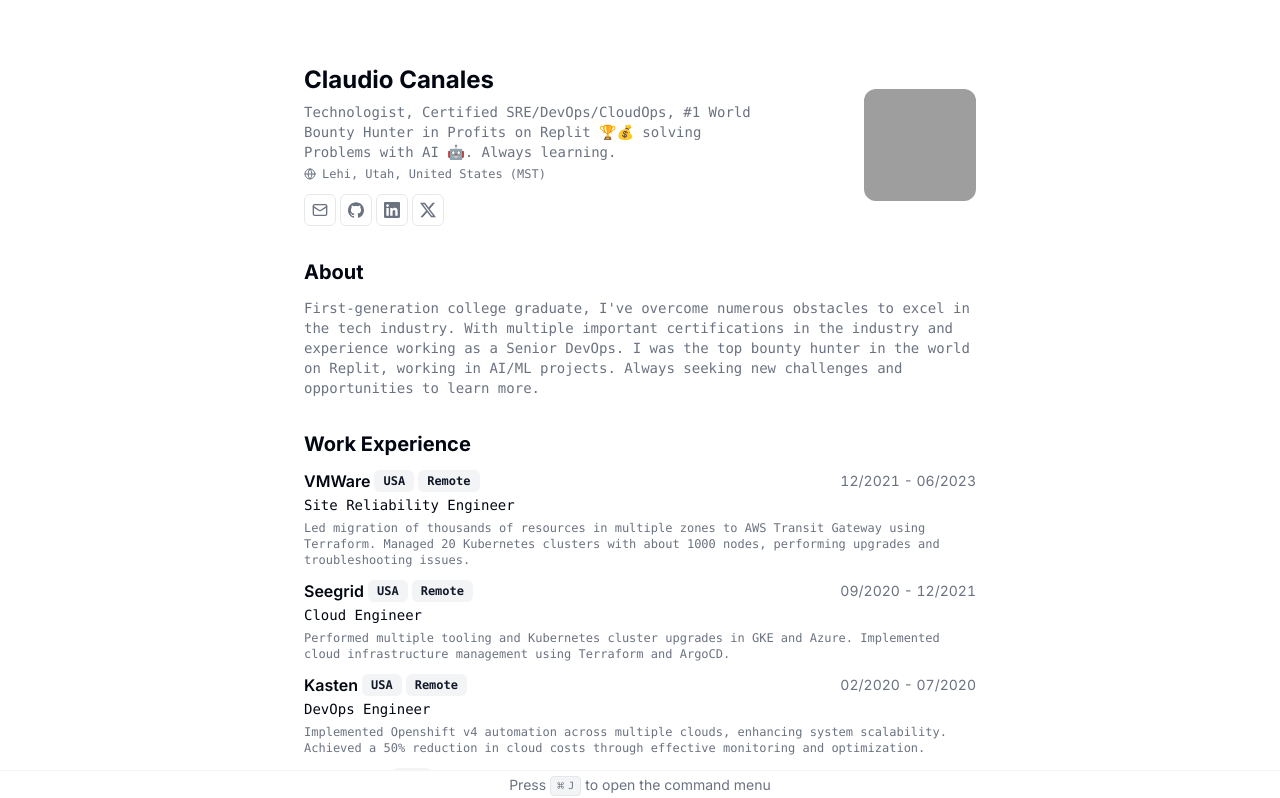
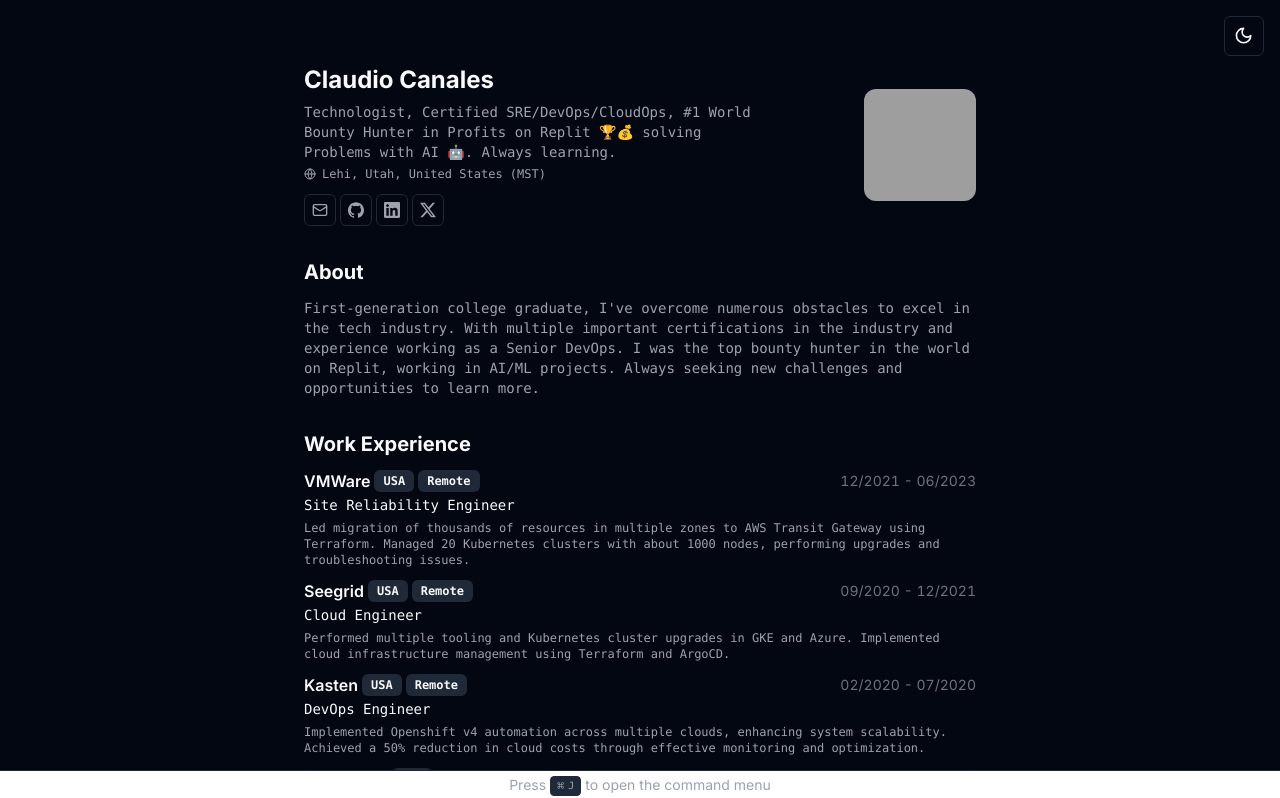
Before and after one commit to Klaudioz/CV, a Next.js app: page / in a window 1280 px wide. Shown: the top 798 px of the page. Built offline with nearby package versions, Linux system fonts and the light colour scheme; grey boxes are pictures that could not be loaded.

Commit message:
Add light dark mode toggle

```diff
--- a/package.json
+++ b/package.json
@@ -18,6 +18,7 @@
     "cmdk": "^0.2.0",
     "lucide-react": "^0.300.0",
     "next": "14.0.4",
+    "next-themes": "^0.3.0",
     "react": "^18",
     "react-dom": "^18",
     "tailwind-merge": "^2.2.0",
--- a/src/app/layout.tsx
+++ b/src/app/layout.tsx
@@ -1,6 +1,7 @@
 import type { Metadata } from "next";
 import { Analytics } from "@vercel/analytics/react";
 import { Inter } from "next/font/google";
+import { ThemeProvider } from "next-themes";
 
 import "./globals.css";
 
@@ -21,9 +22,13 @@
   children: React.ReactNode;
 }) {
   return (
-    <html lang="en" className={inter.className}>
-      <body>{children}</body>
-      <Analytics />
+    <html lang="en" className={inter.className} suppressHydrationWarning>
+      <body>
+        <ThemeProvider attribute="class" defaultTheme="dark" enableSystem>
+          {children}
+        </ThemeProvider>
+        <Analytics />
+      </body>
     </html>
   );
 }
--- a/src/app/page.tsx
+++ b/src/app/page.tsx
@@ -8,6 +8,7 @@
 import { Button } from "../components/ui/button";
 import { RESUME_DATA } from "../data/resume-data";
 import { ProjectCard } from "../components/project-card";
+import { ThemeToggle } from "../components/theme-toggle";
 
 export const metadata: Metadata = {
   title: `${RESUME_DATA.name} | ${RESUME_DATA.about}`,
@@ -17,7 +18,8 @@
 export default function Page() {
   return (
     <main className="container relative mx-auto scroll-my-12 overflow-auto p-4 print:p-12 md:p-16">
-      <section className="mx-auto w-full max-w-2xl space-y-8 bg-white print:space-y-6">
+      <ThemeToggle />
+      <section className="mx-auto w-full max-w-2xl space-y-8 bg-background print:space-y-6">
         <div className="flex items-center justify-between">
           <div className="flex-1 space-y-1.5">
             <h1 className="text-2xl font-bold">{RESUME_DATA.name}</h1>
--- /dev/null
+++ b/src/components/theme-toggle.tsx
@@ -0,0 +1,24 @@
+// src/components/theme-toggle.tsx
+"use client"
+
+import * as React from "react"
+import { Moon, Sun } from "lucide-react"
+import { useTheme } from "next-themes"
+import { Button } from "@/components/ui/button"
+
+export function ThemeToggle() {
+  const { theme, setTheme } = useTheme()
+
+  return (
+    <Button
+      variant="outline"
+      size="icon"
+      className="fixed top-4 right-4"
+      onClick={() => setTheme(theme === "light" ? "dark" : "light")}
+    >
+      <Sun className="h-[1.2rem] w-[1.2rem] rotate-0 scale-100 transition-all dark:-rotate-90 dark:scale-0" />
+      <Moon className="absolute h-[1.2rem] w-[1.2rem] rotate-90 scale-0 transition-all dark:rotate-0 dark:scale-100" />
+      <span className="sr-only">Toggle theme</span>
+    </Button>
+  )
+}
```
Also changed, not shown: 2 other files (tests, documents, lock files or other folders).
